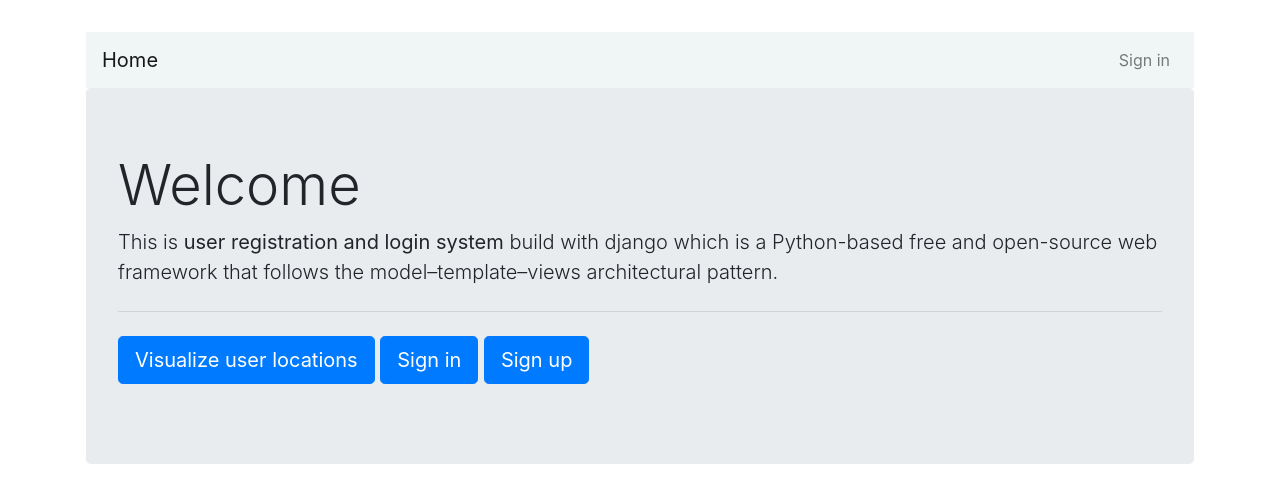
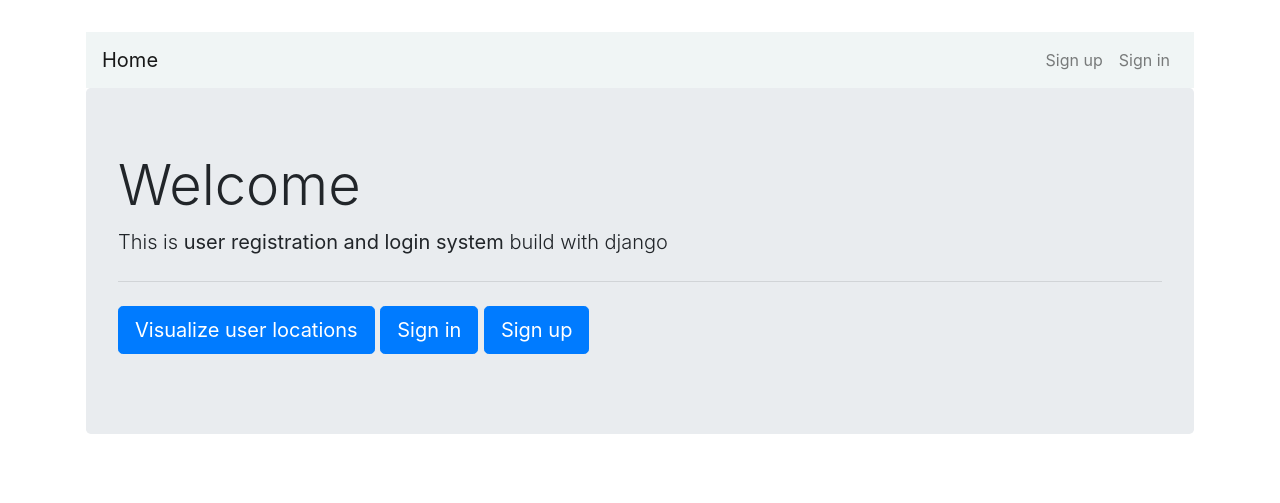
Before and after one commit to NEDJIMAbelgacem/DjangoUserProfileApp, a Django app: page / in a window 1280 px wide. Shown: the top 503 px of the page. Run offline with Django 4.2, Linux system fonts and the light colour scheme; some libraries are stand-ins or nearby versions.

Commit message:
fix user deletion bug and adjust ui a bit

```diff
--- a/user_portfolio/signals.py
+++ b/user_portfolio/signals.py
@@ -23,4 +23,6 @@ def log_user_login(sender, request, user, **kwargs):
 @receiver(user_logged_out)
 def log_user_logout(sender, request, user, **kwargs):
     print( f"User \"{user.username}\" logged out" )
-    user.delete()
+    logged_in = LoggedInUsers.objects.filter(user=user)
+    for u in logged_in:
+        u.delete()
--- a/user_portfolio/templates/user_portfolio/base.html
+++ b/user_portfolio/templates/user_portfolio/base.html
@@ -22,14 +22,14 @@
       <div class="col-md-12">
         <nav class="navbar navbar-expand-md navbar-light " style="background-color: #f0f5f5">
           <a href="/" class="navbar-brand">Home</a>
-            <button type="button" class="navbar-toggler" data-toggle="collapse" data-target="#navbarCollapse">
-                <span class="navbar-toggler-icon"></span>
-            </button>
             <div class="navbar-nav ml-auto">
                 {% if user.is_authenticated %}
-                  <a href="{% url 'users-profile' %}" class="nav-item nav-link">Profile</a>
-                  <a href="{% url 'logout' %}" class="nav-item nav-link">Logout</a>
+                  <a href="{% url 'users-profile' %}" class="navbar-brand">
+                    <img class="rounded-circle account-img" src="{{ user.profile.avatar.url }} " class="nav-item" height="50px" style="cursor: pointer;"/>
+                  </a>
+                  <a href="{% url 'logout' %}" class="navbar-brand">Logout</a>
                 {% else %}
+                  <a href="{% url 'users-register' %}" class="nav-item nav-link">Sign up</a>
                   <a href="{% url 'login' %}" class="nav-item nav-link">Sign in</a>
                 {% endif %}
             </div>
--- a/user_portfolio/templates/user_portfolio/home.html
+++ b/user_portfolio/templates/user_portfolio/home.html
@@ -4,8 +4,7 @@
     <div class="jumbotron">
         <h1 class="display-4">Welcome</h1>
         <p class="lead">
-            This is <b>user registration and login system</b> build with django which is
-            a Python-based free and open-source web framework that follows the model–template–views architectural pattern.
+            This is <b>user registration and login system</b> build with django
         </p>
         <hr class="my-4">
         <p class="lead">
@@ -17,7 +16,6 @@
                 <a class="btn btn-primary btn-lg" href="{% url 'login' %}" role="button">Sign in</a>
                 <a class="btn btn-primary btn-lg" href="{% url 'users-register' %}" role="button">Sign up</a>
             {% endif %}
-
         </p>
     </div>
 
--- a/user_portfolio/templates/user_portfolio/user_locations.html
+++ b/user_portfolio/templates/user_portfolio/user_locations.html
@@ -1,10 +1,6 @@
 {% extends "user_portfolio/base.html" %}
 {% block title %}Users Locations{% endblock title %}
 {% block content %}
-
-    <!-- <div>
-        {{ user_locations_form }}
-    </div> -->
     <div class="form-content">
         <form method="get" enctype="multipart/form-data">
             {% csrf_token %}
```
